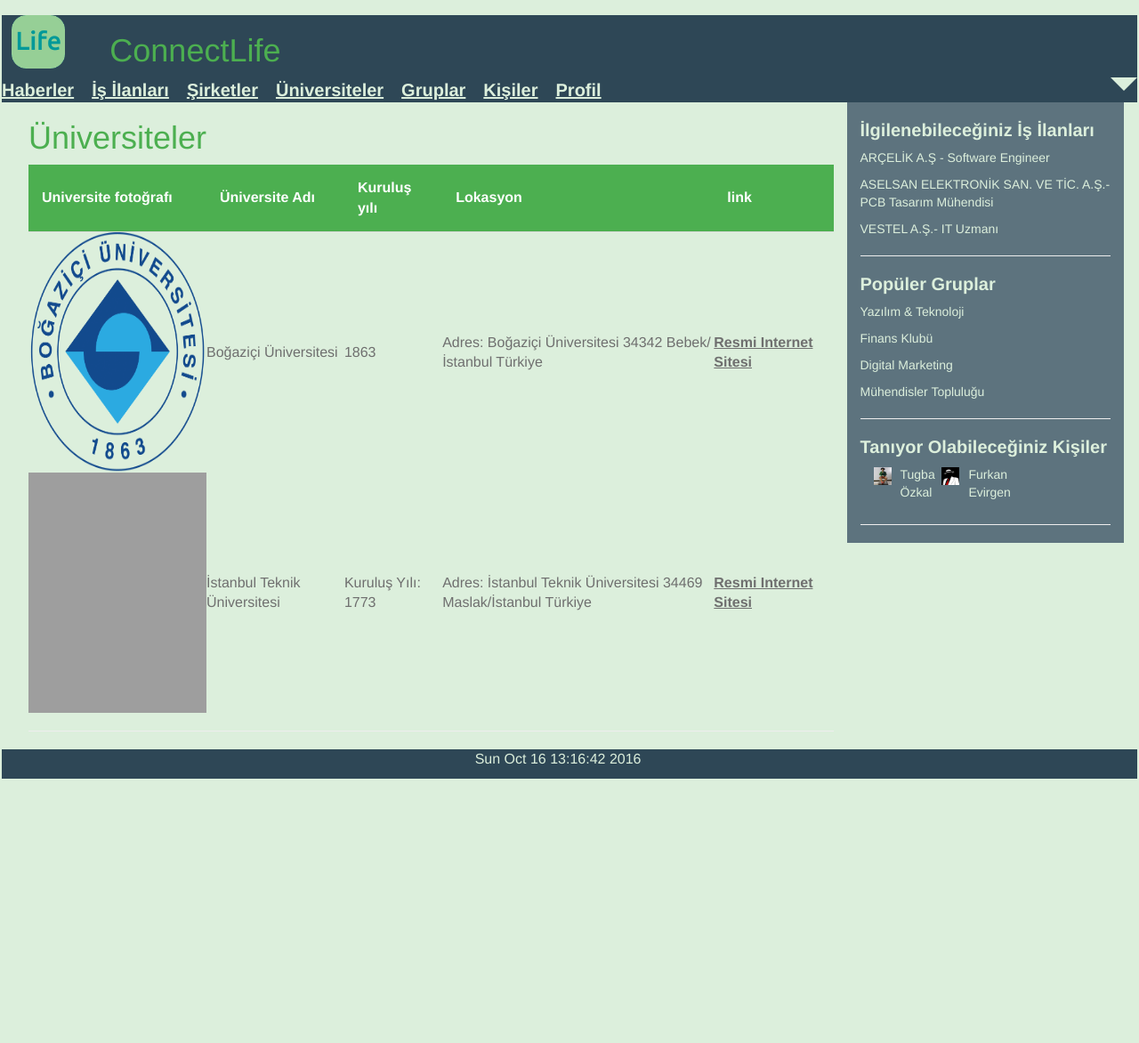
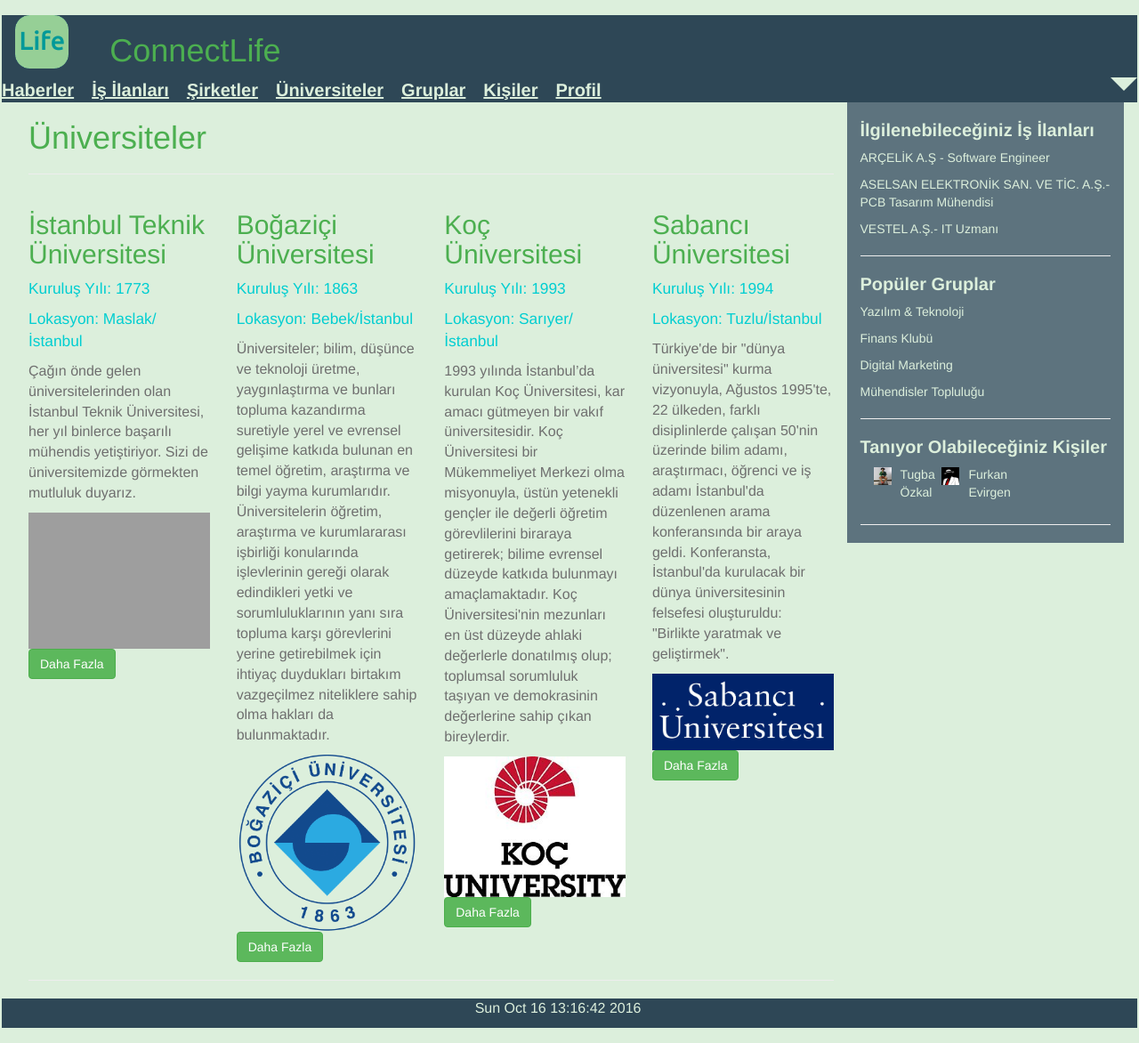
Before and after one commit to orhanse/ConnectLife, a Flask app: page /universiteler in a window 1280 px wide. Shown: the whole page at 89% size. Before the commit the page ends 875 px from the top, so only its background shows below. Run offline with Flask 2, Linux system fonts and the light colour scheme; some libraries are stand-ins or nearby versions; grey boxes are pictures that could not be loaded.

Commit message:
universiteler.html dosyasının dizaynı değiştirildi.. Görsel içerikler zenginleştirildi. yeni fotoğraflar eklendi

```diff
--- a/templates/universiteler.html
+++ b/templates/universiteler.html
@@ -1,56 +1,67 @@
 {% extends "home.html" %}
 
-{% block title %}Üniversiteler{% endblock %}
-
-{% block style %}<link rel="stylesheet" href="{{ url_for('static', filename='universiteler.css') }}" />
-{% endblock %}
+{% block title %} Universiteler {% endblock %}
 
 {% block content %}
 
 	<h1>Üniversiteler</h1>
+	<hr>
+	<div class = "row">
+		<div class = "col-md-3">
+			<!-- Title -->
+			<h2>İstanbul Teknik Üniversitesi </h2>
+			<!-- Description -->
+			<p style= "font-size: 13pt;color: #00CED1;">Kuruluş Yılı: 1773</p>
+			<p style= "font-size: 13pt;color: #00CED1;">Lokasyon: Maslak/İstanbul</a></p>
+			<p>Çağın önde gelen üniversitelerinden olan İstanbul Teknik Üniversitesi, her yıl binlerce başarılı mühendis yetiştiriyor. Sizi de üniversitemizde görmekten mutluluk duyarız.</p>
+			<!-- Group Image -->
+			<img style= "width:300px;heigth=300px"src = "static/images/universities/itu.jpg" class="img-responsive">
+			<!-- Join Button -->
+			<button type="button" class="btn btn-success">Daha Fazla</button>
+		</div>
 
-    <form action="{{ url_for('universiteler_sayfasi') }}" method = "post">
-		<table id="UniversitelerTablosu">
+		<div class = "col-md-3">
+			<!-- Title -->
+			<h2>Boğaziçi Üniversitesi </h2>
+			<!-- Description -->
+			<p style= "font-size: 13pt;color: #00CED1;">Kuruluş Yılı: 1863</p>
+			<p style= "font-size: 13pt;color: #00CED1;">Lokasyon: Bebek/İstanbul</a></p>
+			<p>Üniversiteler; bilim, düşünce ve teknoloji üretme, yaygınlaştırma ve bunları topluma kazandırma suretiyle yerel ve evrensel gelişime katkıda bulunan en temel öğretim, araştırma ve bilgi yayma kurumlarıdır.
 
+Üniversitelerin öğretim, araştırma ve kurumlararası işbirliği konularında işlevlerinin gereği olarak edindikleri yetki ve sorumluluklarının yanı sıra topluma karşı görevlerini yerine getirebilmek için ihtiyaç duydukları birtakım vazgeçilmez niteliklere sahip olma hakları da bulunmaktadır.
 
+			</p>
+			<!-- Group Image -->
+			<img style= "width:300px;heigth=300px"src = "static/images/universities/bogazici.png" class="img-responsive">
+			<!-- Join Button -->
+			<button type="button" class="btn btn-success">Daha Fazla</button>
+		</div>
 
+		<div class = "col-md-3">
+			<!-- Title -->
+			<h2>Koç Üniversitesi </h2>
+			<!-- Description -->
+			<p style= "font-size: 13pt;color: #00CED1;">Kuruluş Yılı: 1993</p>
+			<p style= "font-size: 13pt;color: #00CED1;">Lokasyon: Sarıyer/İstanbul</a></p>
+			<p>1993 yılında İstanbul’da kurulan Koç Üniversitesi, kar amacı gütmeyen bir vakıf üniversitesidir. Koç Üniversitesi bir Mükemmeliyet Merkezi olma misyonuyla, üstün yetenekli gençler ile değerli öğretim görevlilerini biraraya getirerek; bilime evrensel düzeyde katkıda bulunmayı amaçlamaktadır. Koç Üniversitesi'nin mezunları en üst düzeyde ahlaki değerlerle donatılmış olup; toplumsal sorumluluk taşıyan ve demokrasinin değerlerine sahip çıkan bireylerdir.</p>
+			<!-- Group Image -->
+			<img style= "width:300px;heigth=300px"src = "static/images/universities/koc.jpg" class="img-responsive">
+			<!-- Join Button -->
+			<button type="button" class="btn btn-success">Daha Fazla</button>
+		</div>
 
-		<tr>
-			<th>Universite fotoğrafı</th>
-			<th>Üniversite Adı</th>
-			<th>Kuruluş yılı</th>
-    		<th>Lokasyon</th>
-    		<th>link</th>
-  		</tr>
-
-  		<tr>
-  			<td><img src="/static/images/universities/bogazici.png"></td>
-  			<td>Boğaziçi Üniversitesi</td>
-  			<td>1863</td>
-  			<td>Adres: Boğaziçi Üniversitesi 34342 Bebek/İstanbul Türkiye</td>
-  			<td><a href = "http://www.boun.edu.tr/">Resmi Internet Sitesi</a></td>
-  		</tr>
-
-  		<tr>
-  			<td><img src="/static/images/universities/itu.jpg"></td>
-  			<td>İstanbul Teknik Üniversitesi</td>
-  			<td>Kuruluş Yılı: 1773</td>
-  			<td>Adres: İstanbul Teknik Üniversitesi 34469 Maslak/İstanbul Türkiye</td>
-  			<td> <a href = "http://www.itu.edu.tr/">Resmi Internet Sitesi</a></td>
-
-  		</tr>
-
-		{% for ID, UserName, UserCity, UserAge in kisiler %}
-		<tr>
-			<td class="PeopleTableItem">{{ID}}</td>
-			<td class="PeopleTableItem">{{UserName}}</td>
-			<td class="PeopleTableItem">{{UserCity}}</td>
-			<td class="PeopleTableItem">{{UserAge}}</td>
-		</tr>
-
-		{% endfor %}
-
-		</table>
-		</form>
+		<div class = "col-md-3">
+			<!-- Title -->
+			<h2>Sabancı Üniversitesi </h2>
+			<!-- Description -->
+			<p style= "font-size: 13pt;color: #00CED1;">Kuruluş Yılı: 1994</p>
+			<p style= "font-size: 13pt;color: #00CED1;">Lokasyon: Tuzlu/İstanbul</a></p>
+			<p>Türkiye'de bir "dünya üniversitesi" kurma vizyonuyla, Ağustos 1995'te, 22 ülkeden, farklı disiplinlerde çalışan 50'nin üzerinde bilim adamı, araştırmacı, öğrenci ve iş adamı İstanbul'da düzenlenen arama konferansında bir araya geldi. Konferansta, İstanbul'da kurulacak bir dünya üniversitesinin felsefesi oluşturuldu: "Birlikte yaratmak ve geliştirmek".</p>
+			<!-- Group Image -->
+			<img style= "width:300px;heigth=300px"src = "static/images/universities/sabanci.jpg" class="img-responsive">
+			<!-- Join Button -->
+			<button type="button" class="btn btn-success">Daha Fazla</button>
+		</div>
+	</div>
 
 {% endblock %}
```
Also changed, not shown: static/images/universities/koc.jpg (added), static/images/universities/sabanci.jpg (added).
